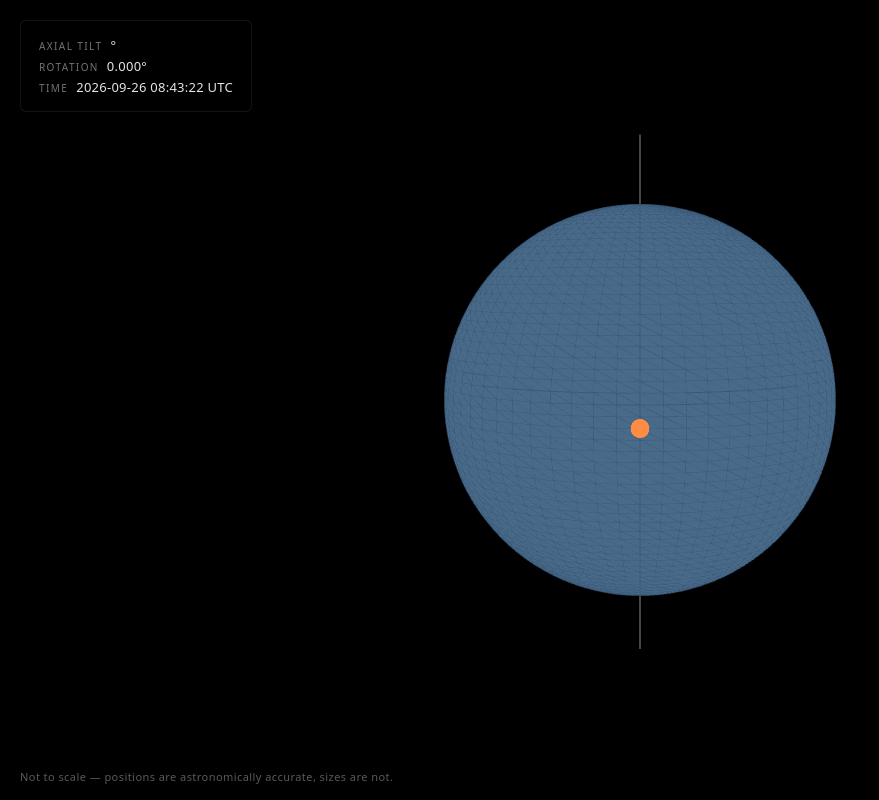
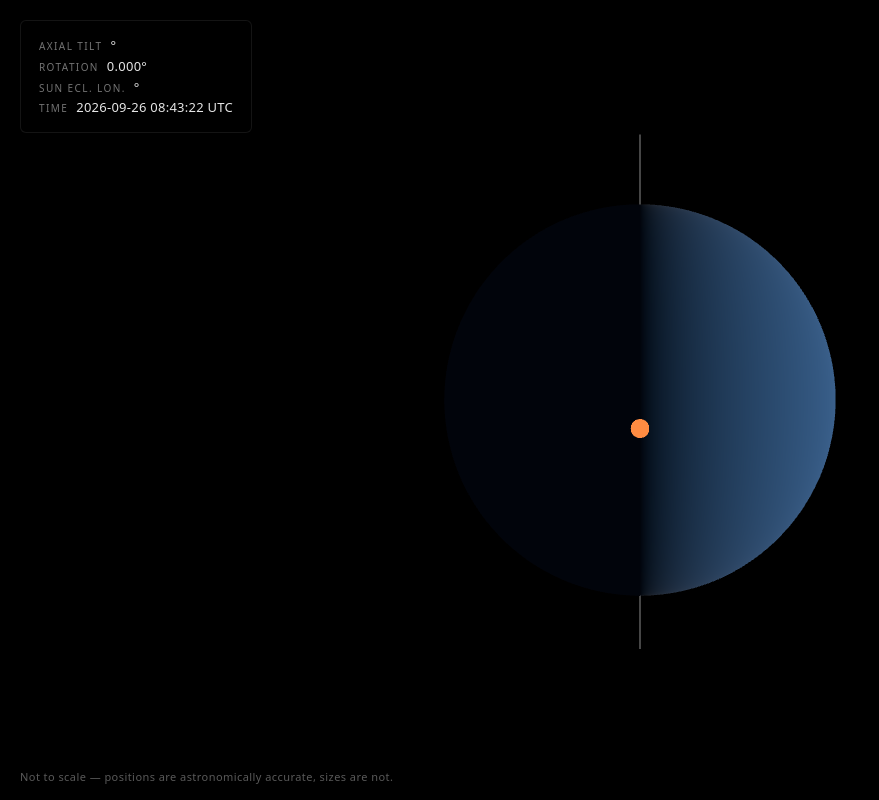
Before and after one commit to Cos2ubh/earth-project, a website built with Vite: page index.html in a window 1280 px wide. Shown: the whole page, without its empty margins (0-879 px from the left). Built offline with nearby package versions, Linux system fonts and the light colour scheme; animation ran at ten frames a second; what astronomy-engine would draw is missing.

Commit message:
add sun light and terminator

```diff
--- a/index.html
+++ b/index.html
@@ -69,6 +69,7 @@
         <div id="hud">
             <div><span class="label">Axial tilt</span><span class="value" id="hud-tilt">—</span></div>
             <div><span class="label">Rotation</span><span class="value" id="hud-rotation">—</span></div>
+            <div><span class="label">Sun ecl. lon.</span><span class="value" id="hud-sun-lon">—</span></div>
             <div><span class="label">Time</span><span class="value" id="hud-time">—</span></div>
         </div>
         <div id="disclaimer">Not to scale — positions are astronomically accurate, sizes are not.</div>
--- a/scripts/verify-astronomy.js
+++ b/scripts/verify-astronomy.js
@@ -10,5 +10,10 @@ console.log('  Axial tilt        :', state.axialTilt.toFixed(4), '°');
 console.log('  Subsolar latitude :', state.subsolarPoint.latitude.toFixed(4), '° (+N/-S)');
 console.log('  Subsolar longitude:', state.subsolarPoint.longitude.toFixed(4), '° (+E/-W)');
 console.log('  Rotation angle    :', state.rotationAngle.toFixed(4), '° (GAST as angle)');
+console.log('  Sun ecl. longitude:', state.sunEclipticLongitude.toFixed(4), '° (0=vernal eq, 90=summer, 180=autumnal, 270=winter)');
+console.log('  Sun direction     :',
+    'x=' + state.sunDirection.x.toFixed(4),
+    'y=' + state.sunDirection.y.toFixed(4),
+    'z=' + state.sunDirection.z.toFixed(4));
 console.log('');
 console.log('Verify at: https://www.timeanddate.com/worldclock/sunearth.html');
--- a/src/astronomy.js
+++ b/src/astronomy.js
@@ -71,6 +71,39 @@ export function getEarthRotationAngle(date = new Date()) {
 }
 
 /**
+ * Sun's apparent ecliptic longitude at the given instant, in degrees [0, 360).
+ * Reference points:
+ *   0°   — vernal equinox   (~March 20)
+ *   90°  — summer solstice  (~June 21)
+ *   180° — autumnal equinox (~Sept 23)
+ *   270° — winter solstice  (~Dec 21)
+ * The Sun's ecliptic latitude is essentially zero (< 0.001°), ignored here.
+ */
+export function getSunEclipticLongitude(date = new Date()) {
+    const sun = Astronomy.SunPosition(date);
+    return sun.elon;
+}
+
+/**
+ * Unit vector from Earth toward the Sun, in the scene's ecliptic frame.
+ *
+ * Scene convention (locked in Phase 3):
+ *   +Y = ecliptic north (perpendicular to Earth's orbital plane)
+ *   +X = vernal equinox direction
+ *   Ecliptic longitude λ measured counterclockwise around +Y from +X
+ *
+ * Returned as { x, y, z } with x² + y² + z² = 1.
+ */
+export function getSunDirection(date = new Date()) {
+    const lambda = getSunEclipticLongitude(date) * (Math.PI / 180);
+    return {
+        x: Math.cos(lambda),
+        y: 0,
+        z: Math.sin(lambda),
+    };
+}
+
+/**
  * Convenience: everything at once, in a single object.
  * Cheaper than calling each function separately since it computes MakeTime once.
  */
@@ -80,5 +113,7 @@ export function getEarthState(date = new Date()) {
         axialTilt: getAxialTilt(date),
         subsolarPoint: getSubsolarPoint(date),
         rotationAngle: getEarthRotationAngle(date),
+        sunEclipticLongitude: getSunEclipticLongitude(date),
+        sunDirection: getSunDirection(date),
     };
 }
--- a/src/main.js
+++ b/src/main.js
@@ -2,19 +2,20 @@
 //
 // Coordinate convention (locked in Phase 3):
 //   world +Y = ecliptic north (perpendicular to Earth's orbital plane)
-//   world +X, +Z lie in the ecliptic plane
-//   Earth's rotation axis is tilted from +Y by the current obliquity,
-//   leaning toward +X. This is a fixed direction in world space —
-//   what changes over the year is the Sun's position around Earth.
+//   world +X = vernal equinox direction
+//   Ecliptic longitude increases counterclockwise around +Y (viewed from above)
+//   Earth's rotation axis tilts from +Y toward +X by the current obliquity
 //
 // Scene graph:
 //   scene
-//     └─ earthGroup     ← holds the axial tilt (rotation.z)
-//          ├─ earthSpin ← rotates on local +Y at sidereal rate
-//          │    ├─ earth mesh
-//          │    ├─ wireframe overlay
-//          │    └─ prime-meridian marker (temporary, until textures land)
-//          └─ axisLine  ← doesn't spin; sits fixed in the tilted frame
+//     ├─ earthGroup       ← holds axial tilt (rotation.z)
+//     │    ├─ earthSpin   ← rotates on local +Y at sidereal rate
+//     │    │    ├─ earth mesh (Standard material, receives light)
+//     │    │    └─ prime-meridian marker (temporary, until textures land)
+//     │    └─ axisLine    ← fixed in tilted frame, doesn't spin
+//     ├─ sunLight         ← DirectionalLight at Sun's direction
+//     ├─ ambientLight     ← tiny fill so night side isn't pure black
+//     └─ sunMarker        ← visible sphere at sunDirection × distance
 
 import * as THREE from 'three';
 import { getEarthState } from './astronomy.js';
@@ -23,6 +24,7 @@ const canvas = document.getElementById('canvas');
 const hudTilt = document.getElementById('hud-tilt');
 const hudRotation = document.getElementById('hud-rotation');
 const hudTime = document.getElementById('hud-time');
+const hudSunLon = document.getElementById('hud-sun-lon');
 
 // --- Scene, camera, renderer -------------------------------------------------
 
@@ -53,31 +55,28 @@ scene.add(earthGroup);
 const earthSpin = new THREE.Group();
 earthGroup.add(earthSpin);
 
-const earthGeometry = new THREE.SphereGeometry(1, 64, 64);
-const earthMaterial = new THREE.MeshBasicMaterial({ color: 0x4a6a8a });
+const earthGeometry = new THREE.SphereGeometry(1, 96, 96);
+// MeshStandardMaterial responds to lighting (unlike MeshBasic).
+// roughness=1, metalness=0 gives a matte finish — appropriate for a
+// planet without textures. Once Phase 7 lands, this becomes a
+// ShaderMaterial that blends day + night textures across the terminator.
+const earthMaterial = new THREE.MeshStandardMaterial({
+    color: 0x2a5a8a,
+    roughness: 1,
+    metalness: 0,
+});
 const earth = new THREE.Mesh(earthGeometry, earthMaterial);
 earthSpin.add(earth);
 
-const wireframeMaterial = new THREE.MeshBasicMaterial({
-    color: 0x2a4a6a,
-    wireframe: true,
-    transparent: true,
-    opacity: 0.3,
-});
-const earthWireframe = new THREE.Mesh(earthGeometry, wireframeMaterial);
-earthSpin.add(earthWireframe);
-
-// Temporary reference marker at "prime meridian, equator" so the rotation is
-// visible before textures land in Phase 7. Convention: prime meridian sits at
-// local +Z in the earthSpin frame. When textures arrive we align UVs to match.
+// Temporary reference marker at "prime meridian, equator". Emissive so it
+// glows on the night side too — needed until textures land in Phase 7.
 const markerGeometry = new THREE.SphereGeometry(0.04, 16, 16);
 const markerMaterial = new THREE.MeshBasicMaterial({ color: 0xff8c42 });
 const primeMeridianMarker = new THREE.Mesh(markerGeometry, markerMaterial);
-primeMeridianMarker.position.set(0, 0, 1.001); // just above the surface
+primeMeridianMarker.position.set(0, 0, 1.001);
 earthSpin.add(primeMeridianMarker);
 
-// Rotation axis — child of earthGroup, NOT earthSpin. The axis is what
-// Earth spins around; it doesn't rotate itself.
+// Rotation axis — sits in the tilted frame, doesn't spin.
 const axisPoints = [
     new THREE.Vector3(0, -1.35, 0),
     new THREE.Vector3(0, 1.35, 0),
@@ -91,37 +90,72 @@ const axisMaterial = new THREE.LineBasicMaterial({
 const axisLine = new THREE.Line(axisGeometry, axisMaterial);
 earthGroup.add(axisLine);
 
-// --- Apply the axial tilt ----------------------------------------------------
-// Recomputed once per second — obliquity changes on geologic timescales.
+// --- Lighting ----------------------------------------------------------------
+
+// Directional light from the Sun. Position gets updated every frame.
+// Intensity 3.0 keeps the day side well-lit against our near-black background.
+const sunLight = new THREE.DirectionalLight(0xffffff, 3.0);
+sunLight.position.set(1, 0, 0); // placeholder — overwritten each frame
+scene.add(sunLight);
+
+// A whisper of ambient so the night side isn't dead black — helps the sphere
+// read as a globe even at extreme phase angles. Keep this very low; the whole
+// point of the visualization is that the terminator is visible.
+const ambientLight = new THREE.AmbientLight(0xffffff, 0.04);
+scene.add(ambientLight);
+
+// --- Sun marker --------------------------------------------------------------
+// A visible yellow sphere placed in the Sun's direction, at a distance chosen
+// for visual clarity — NOT to scale (per the disclaimer). Phase 9 will add
+// bloom for a proper glow.
+
+const sunMarkerDistance = 8;
+const sunMarkerGeometry = new THREE.SphereGeometry(0.35, 32, 32);
+const sunMarkerMaterial = new THREE.MeshBasicMaterial({ color: 0xffdd66 });
+const sunMarker = new THREE.Mesh(sunMarkerGeometry, sunMarkerMaterial);
+scene.add(sunMarker);
+
+// --- Apply orientations ------------------------------------------------------
 
 function applyAxialTilt(tiltDegrees) {
-    const tiltRad = THREE.MathUtils.degToRad(tiltDegrees);
-    earthGroup.rotation.z = tiltRad;
+    earthGroup.rotation.z = THREE.MathUtils.degToRad(tiltDegrees);
 }
-
-// --- Apply the Earth spin ----------------------------------------------------
-// Recomputed every frame so the rotation reads smoothly. astronomy-engine
-// returns GAST as an angle in [0, 360) — the amount Earth has rotated relative
-// to the vernal equinox at Greenwich. We spin around the local +Y axis
-// (Earth's north pole in the tilted frame). Positive rotation makes Earth turn
-// eastward (west-to-east) — the correct real-world direction.
 
 function applyEarthSpin(rotationDegrees) {
     earthSpin.rotation.y = THREE.MathUtils.degToRad(rotationDegrees);
 }
 
+function applySunDirection(sunDir) {
+    // Directional light: position sets the direction light comes FROM
+    // (light shines toward its target, default (0,0,0)).
+    sunLight.position.set(
+        sunDir.x * 10,
+        sunDir.y * 10,
+        sunDir.z * 10,
+    );
+
+    // Sun marker sits along the same direction, at a visible distance.
+    sunMarker.position.set(
+        sunDir.x * sunMarkerDistance,
+        sunDir.y * sunMarkerDistance,
+        sunDir.z * sunMarkerDistance,
+    );
+}
+
 // --- HUD update --------------------------------------------------------------
 
 function formatUTC(date) {
-    // "2026-09-26 14:32:17 UTC"
     const iso = date.toISOString();
     return iso.slice(0, 10) + ' ' + iso.slice(11, 19) + ' UTC';
 }
 
+// Slow updates: values that change over minutes / hours / days.
 function updateSlow() {
     const state = getEarthState();
     applyAxialTilt(state.axialTilt);
+    applySunDirection(state.sunDirection);
     hudTilt.textContent = state.axialTilt.toFixed(4) + '°';
+    hudSunLon.textContent = state.sunEclipticLongitude.toFixed(3) + '°';
 }
 
 updateSlow();
@@ -140,12 +174,10 @@ window.addEventListener('resize', () => {
 function animate() {
     requestAnimationFrame(animate);
 
-    // Per-frame updates: rotation angle + time display.
     const now = new Date();
     const state = getEarthState(now);
     applyEarthSpin(state.rotationAngle);
 
-    // HUD numbers that need to look "live" every frame.
     hudRotation.textContent = state.rotationAngle.toFixed(3) + '°';
     hudTime.textContent = formatUTC(now);
 
@@ -154,4 +186,4 @@ function animate() {
 
 animate();
 
-console.log('Earth Project — Phase 4 scene initialized');
+console.log('Earth Project — Phase 5 scene initialized');
```
